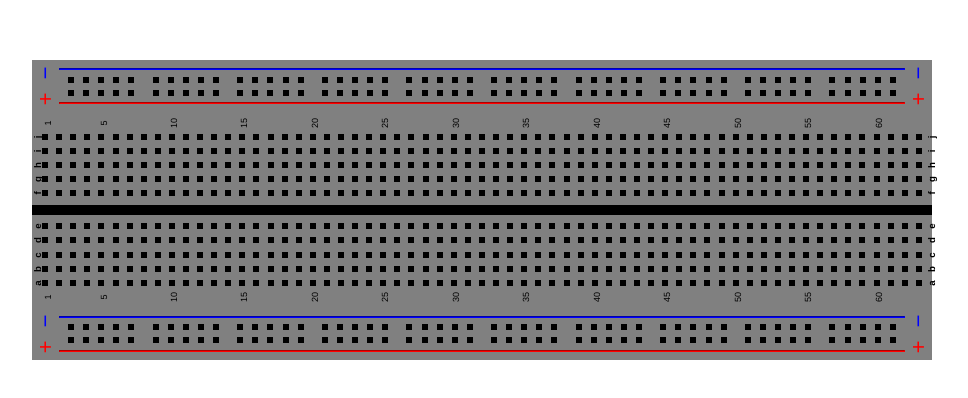
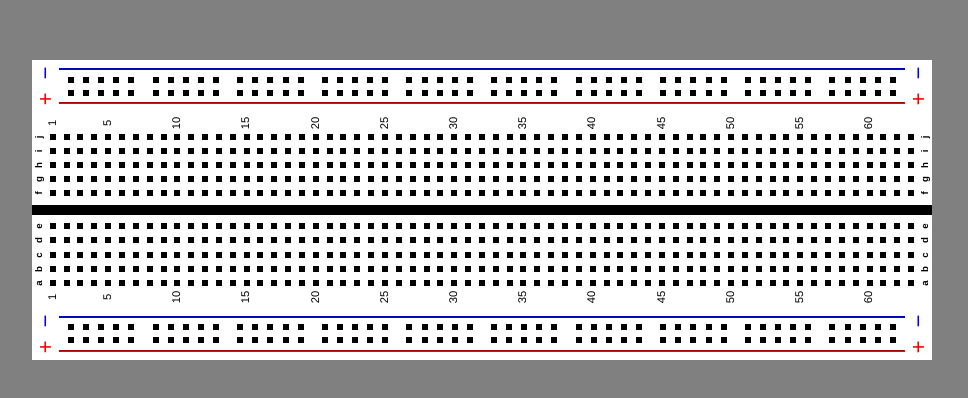
Before and after one commit to shanewbarnes/breadboard-simulator, a React (Vite) app: page / in a window 1280 px wide. Shown: the part 190-588 px from the top of the page, without its empty margins (158-1126 px from the left). Built offline with nearby package versions, Linux system fonts and the light colour scheme.

Commit message:
Initial breadboard design

```diff
--- a/src/Breadboard.jsx
+++ b/src/Breadboard.jsx
@@ -1,7 +1,5 @@
 import { useState } from 'react'
 import './Breadboard.scss'
-
-const terminalColor = "black";
 
 function Breadboard() {
 
@@ -50,8 +48,7 @@ function BusStrip() {
     <div className="bus-strip">
       {Array(groupCount).fill(
         <div className="bus-group">
-        { /*  TODO: change 50 to some variable containing the number of columns/groups */ }
-          {Array(terminalsPerGroup).fill(<Terminal color={terminalColor}></Terminal>)}
+          {Array(terminalsPerGroup).fill(<Terminal></Terminal>)}
         </div>
       )}
     </div>
@@ -87,12 +84,11 @@ function LetterLabels({letterLabels, topStripsFlag}) {
 
   return (
     <div className="letters">
-      {topStripsFlag && <Terminal></Terminal>}
+      {topStripsFlag && <div className="spacer"></div>}
       {letterLabels.map((letter) => (
         <strong className="letter">{letter}</strong>
       ))}
-      { /* TODO: make this a div */ }
-      {!topStripsFlag && <Terminal></Terminal>}
+      {!topStripsFlag && <div className="spacer"></div>}
     </div>
   )
 }
@@ -104,19 +100,17 @@ function TerminalStrip({numberLabel, topStripsFlag}) {
 
   return (
     <div className="terminal-strip">
-      {topStripsFlag && ((numberLabel === 1 || numberLabel % 5 === 0) ? <div className="number">{numberLabel.toString()}</div> : <Terminal></Terminal>)}
-      {Array(terminalsPerStrip).fill(<Terminal color={terminalColor}></Terminal>)}
-      { /* TODO: make else condition terminal a div */ }
-      {!topStripsFlag && ((numberLabel === 1 || numberLabel % 5 === 0) ? <div className="number">{numberLabel.toString()}</div> : <Terminal></Terminal>)}
+      {topStripsFlag && ((numberLabel === 1 || numberLabel % 5 === 0) ? <div className="number">{numberLabel.toString()}</div> : <div className="spacer"></div>)}
+      {Array(terminalsPerStrip).fill(<Terminal></Terminal>)}
+      {!topStripsFlag && ((numberLabel === 1 || numberLabel % 5 === 0) ? <div className="number">{numberLabel.toString()}</div> : <div className="spacer"></div>)}
     </div>
   )
 }
 
-function Terminal({color}) {
+function Terminal() {
 
   return (
-    <div className="terminal" style={{backgroundColor: color}}>
-    </div>
+    <div className="terminal"></div>
   )
 }
 
--- a/src/Breadboard.scss
+++ b/src/Breadboard.scss
@@ -1,4 +1,5 @@
-$breadboard-color: gray;
+$breadboard-color: white;
+$terminal-label-height-width: 6px;
 
 .breadboard {
   display: flex;
@@ -76,7 +77,6 @@ hr {
   display: flex;
   flex-direction: row;
   height: 30.8%;
-  /*  NOTE: Putting left and right margins here fixes out of bounds letters */
 }
 
 .terminal-strip {
@@ -90,8 +90,9 @@ hr {
 .number {
   transform: rotate(270deg);
   font-family: helvetica;
-  font-size: 9px;
-  height: 6px;
+  font-size: .7em;
+  height: $terminal-label-height-width;
+  line-height: 50%;
 }
 
 .letters {
@@ -99,23 +100,28 @@ hr {
   flex-direction: column;
   justify-content: space-evenly;
   align-items: center;
-  /*  TODO: Figure out whats going on here */
   height: 100%;
+  width: 100%;
 }
 
 .letter {
   transform: rotate(270deg);
-  text-align: center;
   font-family: helvetica;
   font-size: .6em;
-  height: 6px;
+  height: $terminal-label-height-width;
+  line-height: 60%;
 }
 
 .terminal {
-  background-color: $breadboard-color;
-  /*  TODO: make these percentages of div size */
-  width: 6px;
-  height: 6px;
+  background-color: black;
+  /*  TODO: maybe make these percentages of div size */
+  width: $terminal-label-height-width;
+  height: $terminal-label-height-width;
+}
+
+.spacer {
+  width: $terminal-label-height-width;
+  height: $terminal-label-height-width;
 }
 
 #divider {
--- a/src/index.css
+++ b/src/index.css
@@ -1,4 +1,5 @@
 body {
+  background-color: gray;
   margin: 0;
 }
 
```
